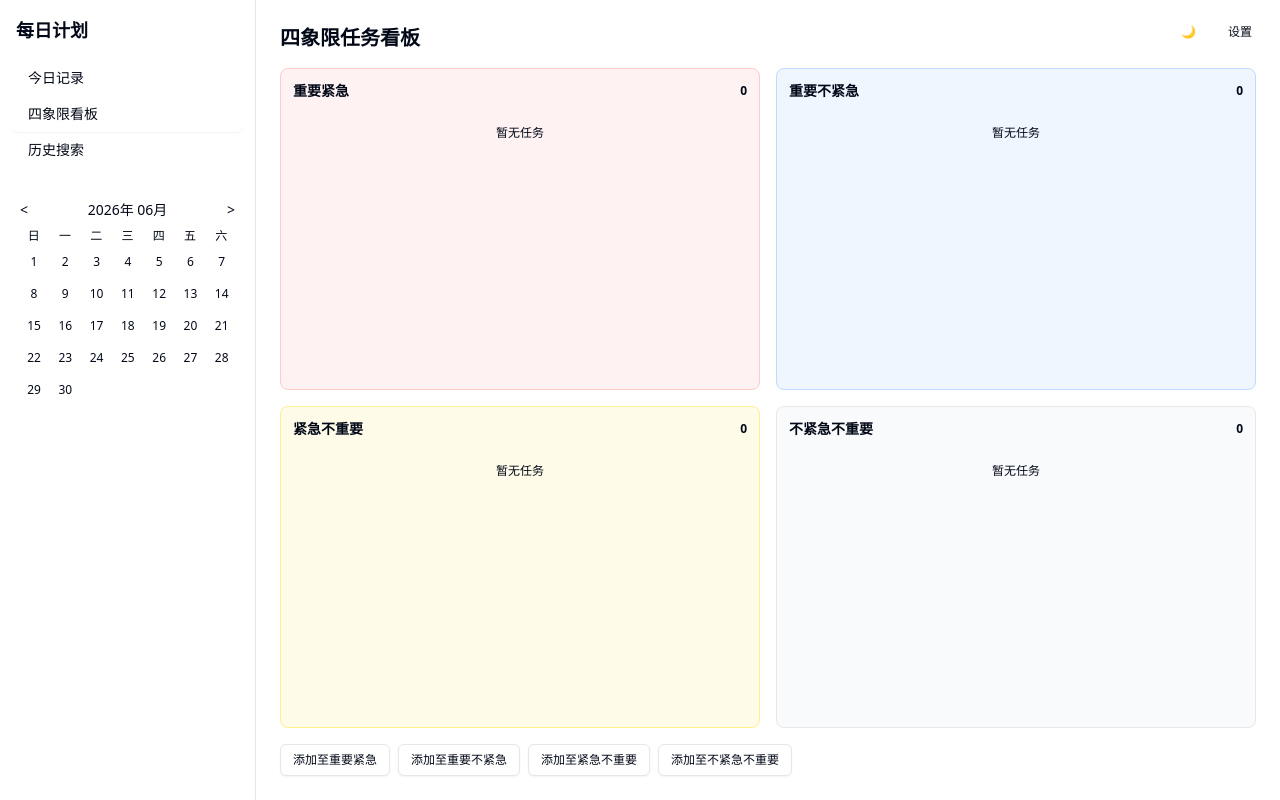
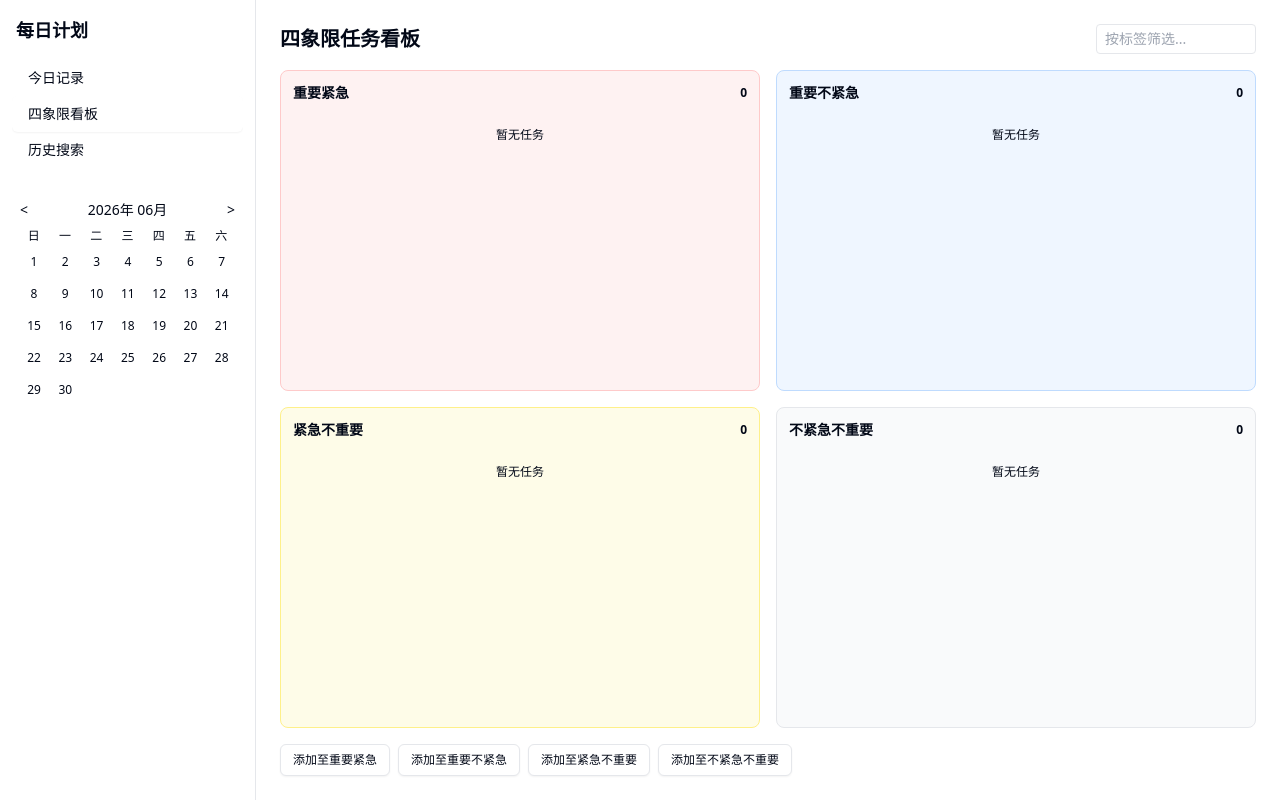
Before and after one commit to fewgtsg/daily-plan, a React (Vite) app: page /board in a window 1280 px wide. Built offline with nearby package versions, Linux system fonts and the light colour scheme.

Commit message:
feat(board): display tags and filter tasks by tag

```diff
--- /dev/null
+++ b/src/components/TagInput.tsx
@@ -0,0 +1,57 @@
+import { useEffect, useState, useRef } from "react";
+import { api } from "@/lib/api";
+import type { Tag } from "@/types";
+
+interface Props {
+  value: string;
+  onChange: (value: string) => void;
+  placeholder?: string;
+}
+
+export function TagInput({ value, onChange, placeholder = "按标签筛选..." }: Props) {
+  const [allTags, setAllTags] = useState<Tag[]>([]);
+  const [showSuggestions, setShowSuggestions] = useState(false);
+  const inputRef = useRef<HTMLInputElement>(null);
+
+  useEffect(() => {
+    api.getAllTags().then((tags) => tags && setAllTags(tags));
+  }, []);
+
+  const filtered = value.trim()
+    ? allTags.filter((t) =>
+        t.name.toLowerCase().includes(value.toLowerCase()) ||
+        (t.displayName?.toLowerCase().includes(value.toLowerCase()) ?? false)
+      )
+    : [];
+
+  return (
+    <div className="relative">
+      <input
+        ref={inputRef}
+        type="text"
+        value={value}
+        onChange={(e) => onChange(e.target.value)}
+        onFocus={() => setShowSuggestions(true)}
+        onBlur={() => setTimeout(() => setShowSuggestions(false), 150)}
+        placeholder={placeholder}
+        className="text-sm border rounded px-2 py-1 bg-background w-40"
+      />
+      {showSuggestions && filtered.length > 0 && (
+        <div className="absolute z-50 mt-1 w-40 rounded-md border bg-popover shadow-md">
+          {filtered.map((tag) => (
+            <button
+              key={tag.id}
+              className="w-full px-2 py-1.5 text-left text-sm hover:bg-accent"
+              onMouseDown={() => {
+                onChange(tag.name);
+                setShowSuggestions(false);
+              }}
+            >
+              {tag.displayName || tag.name} ({tag.usageCount})
+            </button>
+          ))}
+        </div>
+      )}
+    </div>
+  );
+}
--- a/src/pages/BoardPage.tsx
+++ b/src/pages/BoardPage.tsx
@@ -6,9 +6,11 @@ import {
   useDroppable,
 } from '@dnd-kit/core';
 import { CSS } from '@dnd-kit/utilities';
+import { Badge } from '@/components/ui/badge';
 import { Button } from '@/components/ui/button';
+import { TagInput } from '@/components/TagInput';
 import { api } from '@/lib/api';
-import type { Task } from '@/types';
+import type { Task, Tag } from '@/types';
 
 const quadrantLabels: Record<number, { label: string; color: string }> = {
   1: { label: '重要紧急', color: 'bg-red-50 border-red-200 dark:bg-red-950/30 dark:border-red-900' },
@@ -18,8 +20,13 @@ const quadrantLabels: Record<number, { label: string; color: string }> = {
 };
 
 function TaskCard({ task, onFinish, onDelete }: { task: Task; onFinish: (id: number) => void; onDelete: (id: number) => void }) {
+  const [tags, setTags] = useState<Tag[]>([]);
   const { attributes, listeners, setNodeRef, transform, isDragging } = useDraggable({ id: `task-${task.id}`, data: task });
   const style = { transform: CSS.Translate.toString(transform), opacity: isDragging ? 0.5 : 1 };
+
+  useEffect(() => {
+    api.getTaskTags(task.id).then((data) => data && setTags(data));
+  }, [task.id]);
 
   return (
     <div
@@ -31,6 +38,15 @@ function TaskCard({ task, onFinish, onDelete }: { task: Task; onFinish: (id: num
     >
       <div className="font-medium text-sm">{task.title}</div>
       <div className="text-xs text-muted-foreground truncate">{task.description}</div>
+      {tags.length > 0 && (
+        <div className="flex flex-wrap gap-1 mt-1">
+          {tags.map((tag) => (
+            <Badge key={tag.id} variant="outline" className="text-[10px] px-1 py-0">
+              {tag.displayName || tag.name}
+            </Badge>
+          ))}
+        </div>
+      )}
       <div className="flex gap-2 mt-1">
         {task.status !== 'completed' && (
           <button className="text-xs text-green-600 hover:underline" onPointerDown={(e) => e.stopPropagation()} onClick={(e) => { e.stopPropagation(); onFinish(task.id); }}>完成</button>
@@ -68,8 +84,23 @@ function QuadrantColumn({ quadrant, tasks, onFinish, onDelete }: { quadrant: num
 
 export function BoardPage() {
   const [tasks, setTasks] = useState<Task[]>([]);
+  const [taskTags, setTaskTags] = useState<Record<number, Tag[]>>({});
+  const [tagFilter, setTagFilter] = useState("");
 
-  const loadTasks = () => api.getTasks().then((data) => { if (data) setTasks(data); }).catch((err) => console.error(err));
+  const loadTasks = () => {
+    api.getTasks().then(async (data) => {
+      if (!data) return;
+      setTasks(data);
+      const tagsMap: Record<number, Tag[]> = {};
+      await Promise.all(
+        data.map(async (task) => {
+          const tags = await api.getTaskTags(task.id);
+          if (tags) tagsMap[task.id] = tags;
+        })
+      );
+      setTaskTags(tagsMap);
+    }).catch((err) => console.error(err));
+  };
 
   useEffect(() => {
     loadTasks();
@@ -90,7 +121,13 @@ export function BoardPage() {
     const title = prompt('任务标题');
     if (!title) return;
     const description = prompt('任务描述（可选）') || '';
-    api.addTask(title, description, quadrant).then(loadTasks).catch((err) => console.error(err));
+    api.addTask(title, description, quadrant).then((task) => {
+      if (task) {
+        api.syncTaskTags(task.id, `${title} ${description}`).then(loadTasks);
+      } else {
+        loadTasks();
+      }
+    }).catch((err) => console.error(err));
   };
 
   const finishTask = (id: number) => {
@@ -109,15 +146,26 @@ export function BoardPage() {
     }
   };
 
+  const filteredTasks = useMemo(() => {
+    if (!tagFilter.trim()) return tasks;
+    const filter = tagFilter.toLowerCase();
+    return tasks.filter((t) =>
+      taskTags[t.id]?.some((tag) => tag.name.toLowerCase() === filter || tag.displayName?.toLowerCase() === filter)
+    );
+  }, [tasks, taskTags, tagFilter]);
+
   const tasksByQuadrant = useMemo(() => {
     const map: Record<number, Task[]> = { 1: [], 2: [], 3: [], 4: [] };
-    tasks.forEach((t) => { if (map[t.quadrant]) map[t.quadrant].push(t); });
+    filteredTasks.forEach((t) => { if (map[t.quadrant]) map[t.quadrant].push(t); });
     return map;
-  }, [tasks]);
+  }, [filteredTasks]);
 
   return (
     <div className="h-full flex flex-col">
-      <h2 className="text-xl font-bold mb-4">四象限任务看板</h2>
+      <div className="flex items-center justify-between mb-4">
+        <h2 className="text-xl font-bold">四象限任务看板</h2>
+        <TagInput value={tagFilter} onChange={setTagFilter} />
+      </div>
       <DndContext onDragEnd={handleDragEnd}>
         <div className="flex-1 grid grid-cols-2 grid-rows-2 gap-4 min-h-0">
           {[1, 2, 3, 4].map((q) => (
```
